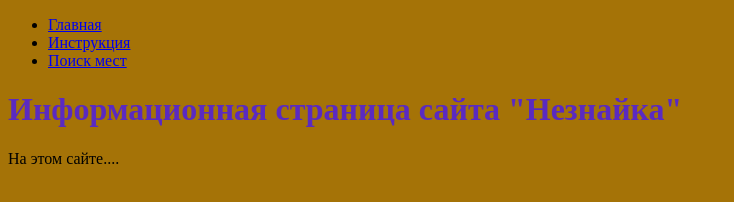
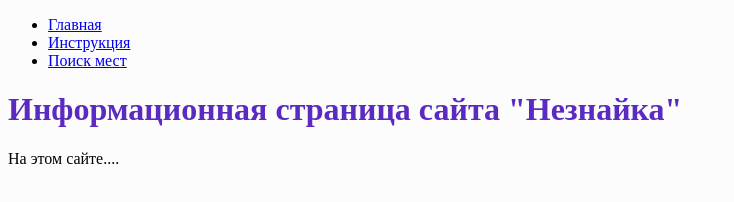
Before and after one commit to Nao-SL/Neznaika, a plain HTML site: page index.html in a window 1280 px wide. Shown: the whole page, without its empty margins (0-734 px from the left). Drawn offline with Linux system fonts and the light colour scheme.

Commit message:
Изменение цвета фона

```diff
--- a/site.css
+++ b/site.css
@@ -1,2 +1,2 @@
-body {background-color:rgb(165, 115, 7)}
+body {background-color:rgb(252, 252, 252)}
 h1 {color:rgb(90, 42, 193)}
```
